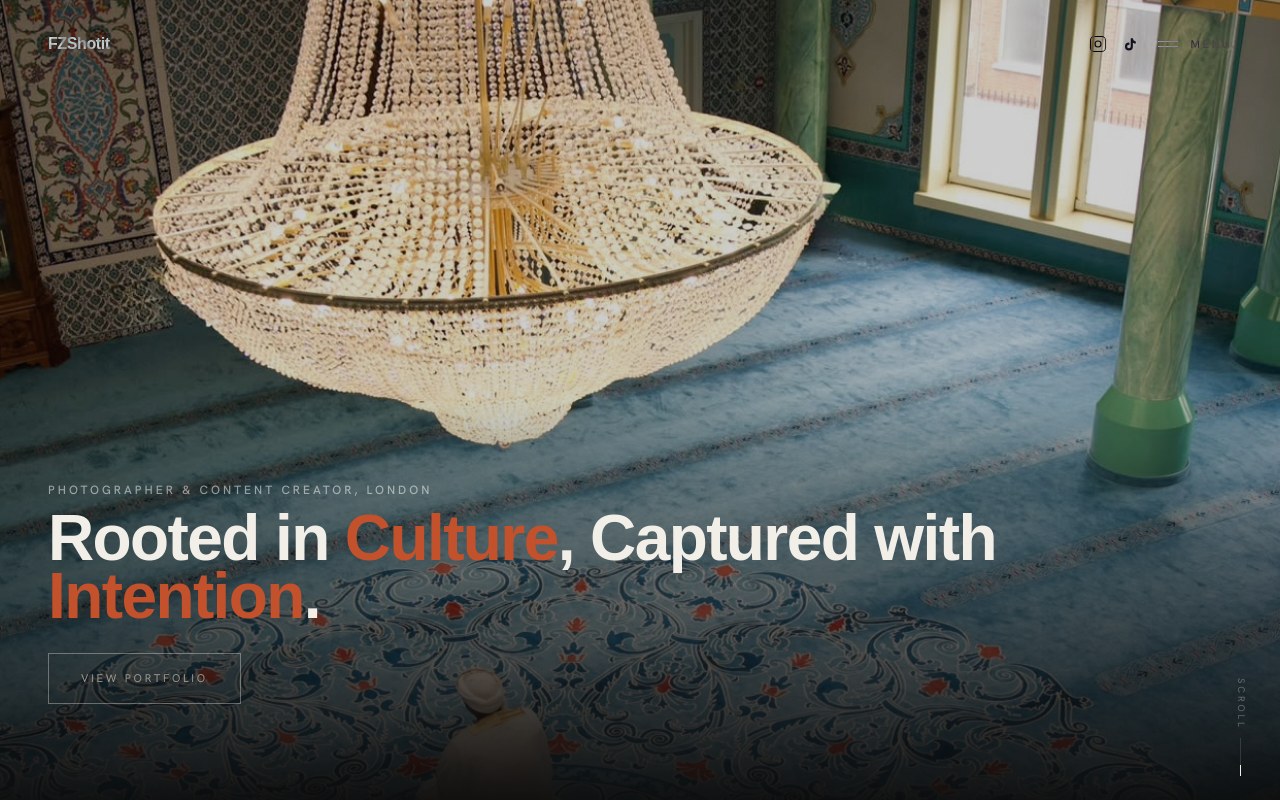
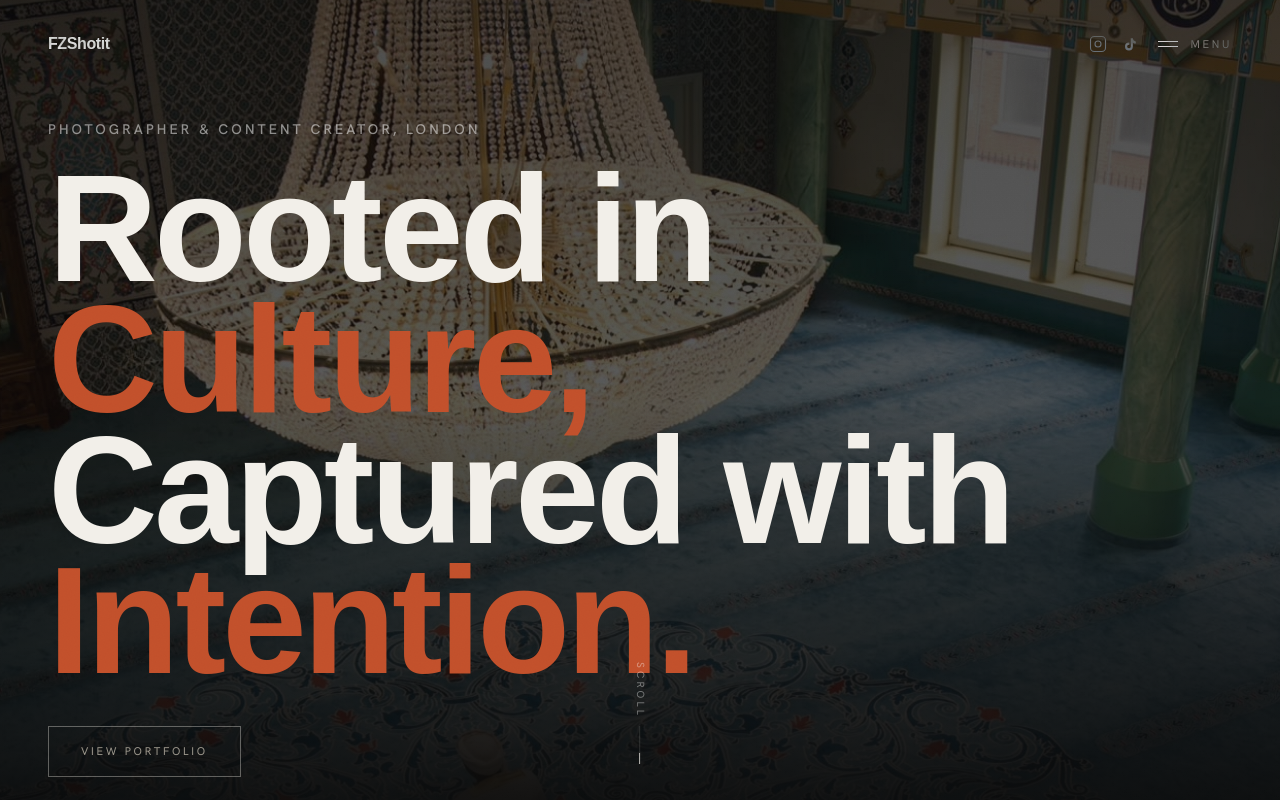
Before and after one commit to lamidecoder/fzshotit, a Next.js app: page / in a window 1280 px wide. Shown: the top 800 px of the page. Built offline with nearby package versions, Linux system fonts and the light colour scheme; a web font is replaced by a local one.

Commit message:
restore original hero style with new text and mosque photo

```diff
--- a/src/components/Hero.tsx
+++ b/src/components/Hero.tsx
@@ -22,7 +22,7 @@ export default function Hero() {
   }, []);
 
   return (
-    <section className="relative min-h-screen overflow-hidden flex flex-col justify-end pb-24">
+    <section className="relative min-h-screen overflow-hidden flex flex-col justify-center">
       <div ref={bgRef} className="absolute -inset-[5%] transition-transform duration-200 ease-linear">
         <Image
           src="/photos/hero_mosque.jpg"
@@ -31,39 +31,43 @@ export default function Hero() {
           priority
           sizes="120vw"
           className="object-cover"
-          style={{ objectPosition: "center 35%" }}
+          style={{ objectPosition: "center 30%" }}
         />
       </div>
 
-      {/* Overlay — light on top, dark at bottom where text sits */}
-      <div className="absolute inset-0 bg-gradient-to-b from-transparent via-transparent to-ink/95" />
-      <div className="absolute inset-0 bg-ink/20" />
+      {/* Same overlay style as before */}
+      <div className="absolute inset-0 bg-ink/60" />
+      <div className="absolute inset-0 bg-gradient-to-b from-ink/30 via-ink/20 to-ink/90" />
 
-      {/* Text sits at bottom so photo is fully visible above */}
-      <div className="container-shell relative z-10">
+      <div className="container-shell relative z-10 pt-24">
+
+        {/* Eyebrow — same as before */}
         <motion.p
-          className="mb-3 text-xs tracking-[0.25em] uppercase text-white/50 font-medium"
+          className="mb-6 text-sm tracking-[0.22em] uppercase text-white/50 font-medium"
           initial={{ opacity: 0, y: 10 }}
           animate={{ opacity: 1, y: 0 }}
-          transition={{ delay: 0.3, duration: 0.6 }}>
+          transition={{ delay: 0.4, duration: 0.6 }}>
           Photographer &amp; Content Creator, London
         </motion.p>
 
+        {/* Big headline — same size as original "Your day told in honest light" */}
         <motion.h1
-          className="font-display font-extrabold leading-[0.9] tracking-tight"
-          style={{ fontSize: "clamp(2rem, 5vw, 4.2rem)" }}
-          initial={{ opacity: 0, y: 20 }}
+          className="font-display font-extrabold leading-[0.86] tracking-tight"
+          style={{ fontSize: "clamp(3.4rem, 13vw, 9.5rem)" }}
+          initial={{ opacity: 0, y: 30 }}
           animate={{ opacity: 1, y: 0 }}
           transition={{ delay: 0.5, duration: 0.9, ease: [0.16, 1, 0.3, 1] }}>
-          Rooted in <span className="text-henna">Culture</span>,{" "}
-          Captured with <span className="text-henna">Intention</span>.
+          Rooted in<br />
+          <span className="text-henna">Culture,</span><br />
+          Captured with<br />
+          <span className="text-henna">Intention.</span>
         </motion.h1>
 
         <motion.div
           initial={{ opacity: 0, y: 14 }}
           animate={{ opacity: 1, y: 0 }}
-          transition={{ delay: 0.9, duration: 0.6 }}
-          className="mt-7">
+          transition={{ delay: 1.1, duration: 0.6 }}
+          className="mt-10">
           <Link
             href="/portfolio"
             className="inline-flex items-center gap-2 border border-bone/35 px-8 py-4 eyebrow hover:bg-bone hover:text-ink transition-colors duration-300"
@@ -74,11 +78,11 @@ export default function Hero() {
       </div>
 
       <motion.div
-        className="absolute bottom-6 right-8 z-10 flex flex-col items-center gap-2"
+        className="absolute bottom-9 left-1/2 -translate-x-1/2 z-10 flex flex-col items-center gap-2"
         initial={{ opacity: 0 }}
         animate={{ opacity: 1 }}
         transition={{ delay: 1.3, duration: 0.6 }}>
-        <span className="text-white/30" style={{ writingMode: "vertical-rl", fontSize: "0.6rem", letterSpacing: "0.3em", textTransform: "uppercase" }}>Scroll</span>
+        <span className="text-white/40" style={{ writingMode: "vertical-rl", fontSize: "0.65rem", letterSpacing: "0.3em", textTransform: "uppercase" }}>Scroll</span>
         <span className="scroll-line" />
       </motion.div>
     </section>
```
